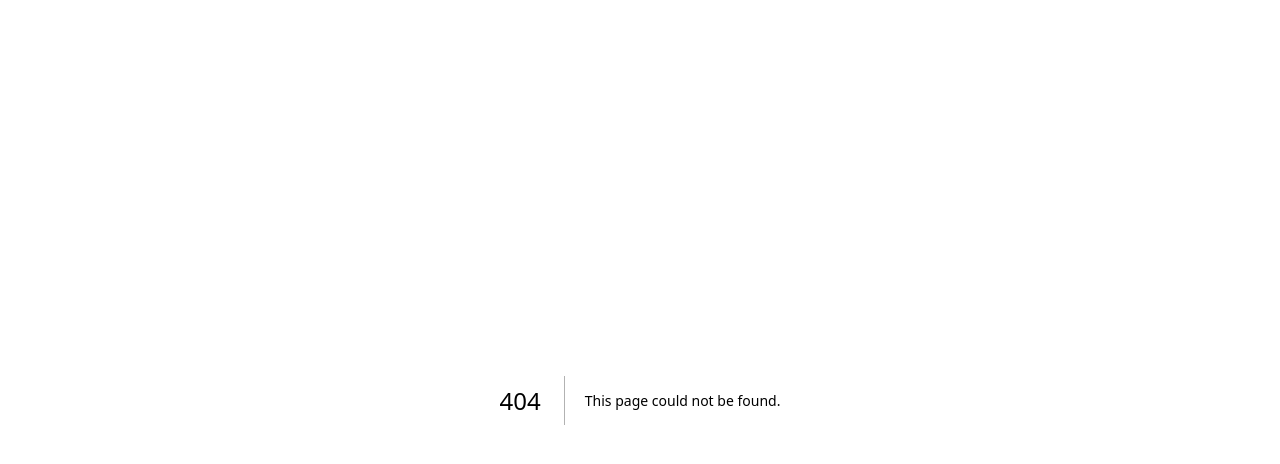
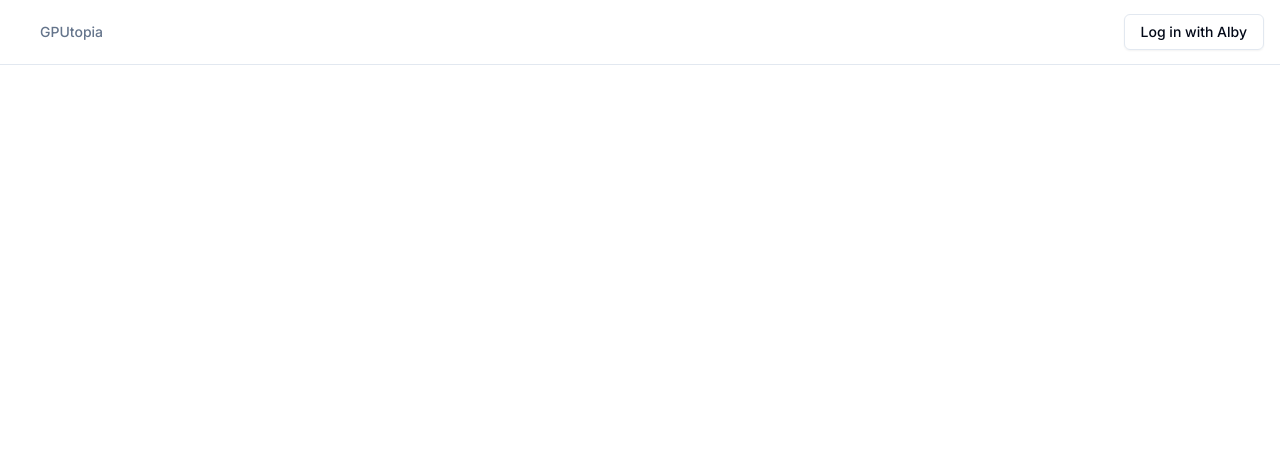
Before and after one commit to OpenAgentsInc/gputopia, a Next.js app: page /chat in a window 1280 px wide. Before the commit this address had no page. Shown: the top 464 px of the page. Built offline with nearby package versions, Linux system fonts and the light colour scheme; no server answers.

Commit message:
Start chat page

```diff
--- /dev/null
+++ b/src/app/chat/page.tsx
@@ -0,0 +1,35 @@
+"use client"
+
+import { MainNav } from "@/components/main-nav"
+import { PusherConnector } from "@/components/pusher-connector"
+import { Button } from "@/components/ui/button"
+import { UserNav } from "@/components/user-nav"
+import { startAlbyOauth } from "@/lib/alby-oauth"
+import { useAlby } from "@/lib/useAlby"
+
+export default function Home() {
+  const { authed, logout, user } = useAlby()
+  return (
+    <div className="flex flex-col h-screen">
+      {authed && <PusherConnector />}
+      <div className="border-b">
+        <div className="flex h-16 items-center px-4">
+          <MainNav className="mx-6" />
+          <div className="ml-auto flex items-center space-x-4">
+            {/* <ModeToggle /> */}
+            {user ? <UserNav user={user} logout={logout} /> : <Button variant="outline" onClick={startAlbyOauth}>Log in with Alby</Button>}
+          </div>
+        </div>
+      </div>
+
+      <div className="flex flex-col flex-grow justify-center">
+        <div className="-mt-16 mx-auto max-w-7xl px-6 lg:px-8">
+          <div className="mx-auto max-w-2xl py-32 sm:py-48 lg:py-56">
+            <div className="text-center">
+            </div>
+          </div>
+        </div>
+      </div>
+    </div>
+  )
+}
--- a/src/app/globals.css
+++ b/src/app/globals.css
@@ -52,7 +52,7 @@
     --secondary-foreground: 210 40% 98%;
 
     --muted: 217.2 32.6% 17.5%;
-    --muted-foreground: 215 20.2% 65.1%;
+    --muted-foreground: 0 0% 56.1%;
 
     --accent: 0 0% 15.3%;
     --accent-foreground: 210 40% 98%;
--- a/src/app/page.tsx
+++ b/src/app/page.tsx
@@ -28,15 +28,13 @@ export default function Home() {
           backgroundImage: "url('/images/flares2.png')",
           opacity: 0.5,
           position: 'absolute',
-          top: 0,
+          top: 65,
           right: 0,
           bottom: 0,
           left: 0,
           zIndex: -1,
           backgroundSize: 'cover',
-          backgroundPosition: 'bottom',
-          // imageRendering: 'optimizeQuality',
-          // filter: 'blur(0.8px)'
+          backgroundPosition: 'top',
         }}>
         </div>
         <div className="-mt-16 mx-auto max-w-7xl px-6 lg:px-8">
--- a/src/components/main-nav.tsx
+++ b/src/components/main-nav.tsx
@@ -1,4 +1,5 @@
 import Link from "next/link"
+import { usePathname, useRouter } from "next/navigation"
 import { cn } from "@/lib/utils"
 import { Button } from "./ui/button"
 
@@ -6,17 +7,30 @@ export function MainNav({
   className,
   ...props
 }: React.HTMLAttributes<HTMLElement>) {
+  const pathname = usePathname();
+  console.log(pathname)
+
+  const isActive = (path: string) => pathname === path;
+
   return (
     <nav
       className={cn("flex items-center space-x-4 lg:space-x-6", className)}
       {...props}
     >
+      <Link href="/" className={cn("text-sm font-medium transition-colors hover:text-primary -m-1.5 p-1.5 flex flex-row items-center", {
+        "text-white": isActive("/"),
+        "text-muted-foreground": !isActive("/")
+      })} style={{ height: 60 }}>
+        GPUtopia
+      </Link>
       <Link
-        href="/"
-        className="text-sm font-medium transition-colors hover:text-primary -m-1.5 p-1.5 flex flex-row items-center"
-        style={{ height: 60 }}
+        href="/chat"
+        className={cn("text-sm font-medium transition-colors hover:text-primary", {
+          "text-white": isActive("/chat"),
+          "text-muted-foreground": !isActive("/chat")
+        })}
       >
-        <Button variant="ghost">GPUtopia</Button>
+        AI Chat
       </Link>
     </nav>
   )
```
